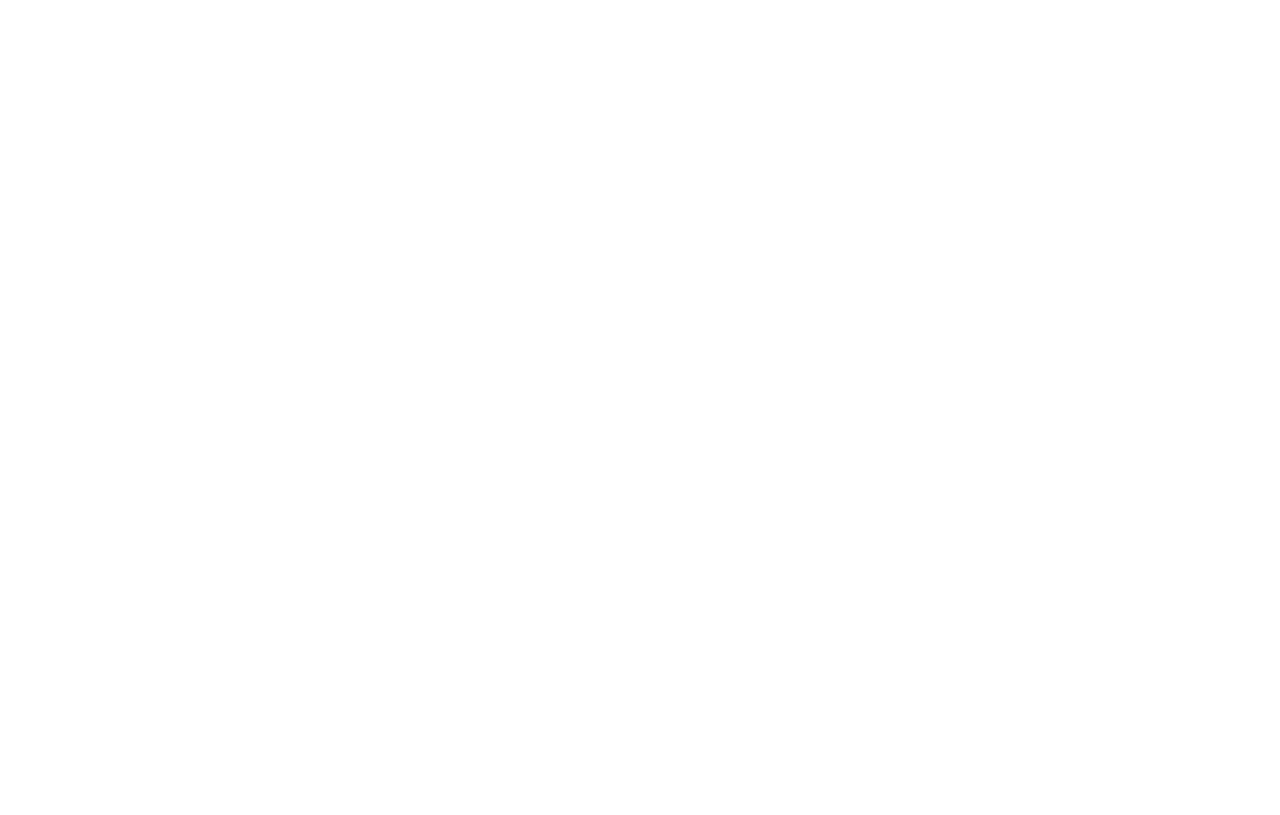
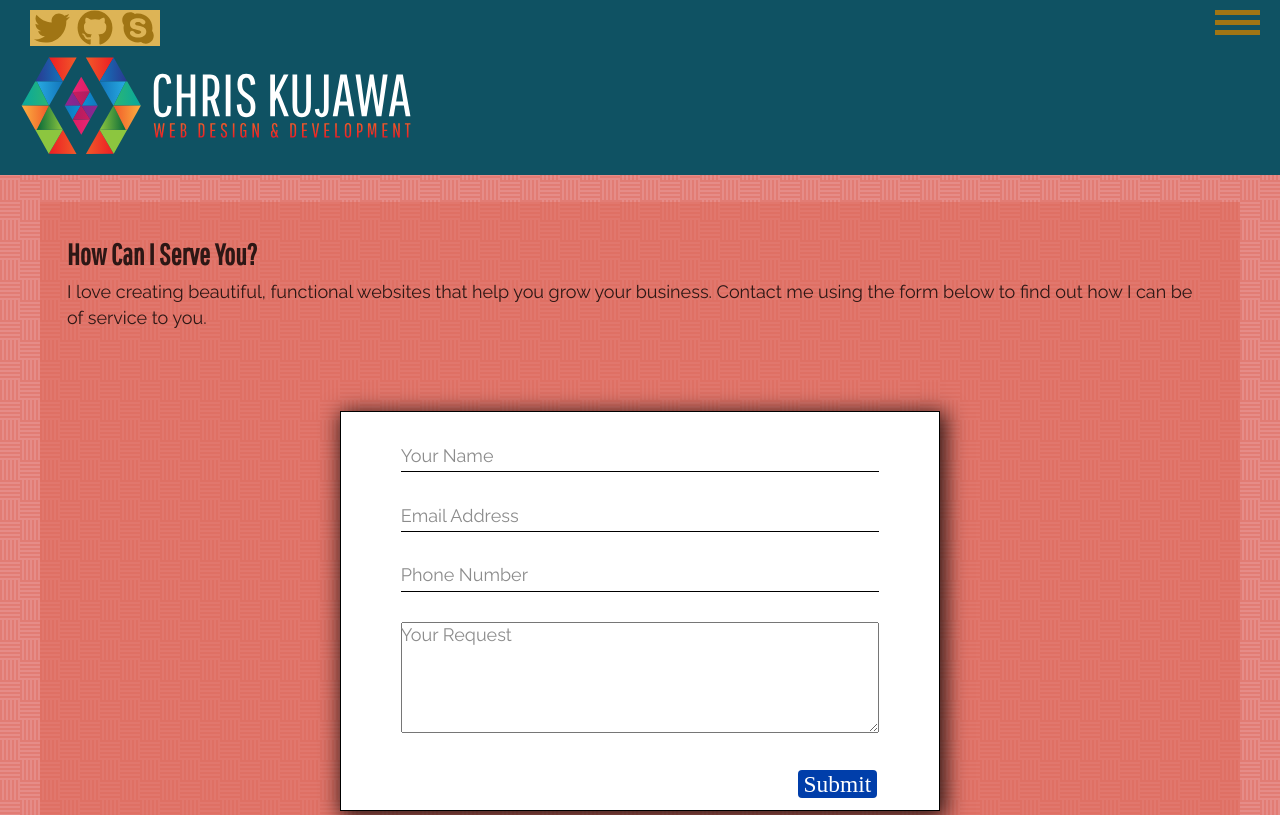
Before and after one commit to ckujawa/portfolio_site, a Gatsby site: page /contact in a window 1280 px wide. Before the commit this address had no page. Shown: the top 815 px of the page. Built offline with nearby package versions, Linux system fonts and the light colour scheme; Gatsby itself is replaced by a stand-in of ours; some packages are replaced by stand-ins of ours.

Commit message:
added Netlify connected form and made some minor tweaks based on lighthouse test results

```diff
--- a/gatsby-config.js
+++ b/gatsby-config.js
@@ -1,6 +1,6 @@
 module.exports = {
   siteMetadata: {
-    title: '',
+    title: 'Chris Kujawa Development',
     logo: `${__dirname}/content/img/logo.png`,
   },
   plugins: ['gatsby-plugin-react-helmet',
--- /dev/null
+++ b/src/components/contact_form.js
@@ -0,0 +1,115 @@
+import React from 'react'
+import styled from 'styled-components'
+
+const FormWrapper = styled.div`
+    margin-top: 3rem;
+    position: relative;
+    width: 400px;
+    background-color: white;
+    margin-left: auto;
+    margin-right: auto;
+    height: 400px;
+    width: 600px;
+    border: 1px solid black;
+    box-shadow: 3px 4px 20px 3px;
+    padding: 0;
+`
+
+const FieldContainer = styled.div`
+    font-size: 1em;
+    position: relative;
+    width: 80%;
+    margin: 1.7em auto;
+
+    input{
+        width: 100%;
+        border: none;
+        border-bottom: 1px solid black;
+    }
+
+    input:focus{
+    outline: none;
+    border-bottom: 2px solid #003EAA;
+    transition: 0.4s ease all;
+    -moz-transition: 0.4s ease all;
+    -webkit-transition: 0.4s ease all;
+    }
+
+    input:focus + label, textarea:focus + label{
+    font-size: .8em;
+    color: #595959;
+    position: absolute;
+    left: 0;
+    top: -1.7em;
+    transition: 0.4s ease all;
+    -moz-transition: 0.4s ease all;
+    -webkit-transition: 0.4s ease all;
+    }
+
+    input:valid + label, textarea:valid + label{
+    font-size: .8em;
+    color: #595959;
+    position: absolute;
+    left: 0;
+    top: -1.7em;
+    }
+
+    label{
+    color: #8c8c8c;
+    position: absolute;
+    left: 0;
+    top: 0;
+    }
+
+    textarea{
+    width: 100%
+    }
+
+    textarea:focus{
+    outline: none;
+    border: 2px solid #003EAA;
+    transition: 0.4s ease all;
+    -moz-transition: 0.4s ease all;
+    -webkit-transition: 0.4s ease all;
+    }
+
+
+    button {
+        font-family: 'Lobster+Two', cursive;
+        font-size: 1.3em;
+        background-color: #003EAA;
+        color: white;
+        border: none;
+        border-radius: 4px;
+        position: absolute;
+        right: 2px;
+    }
+`
+
+const ContactForm = () => (
+    <FormWrapper>
+        <form name="contact" method="POST" netlify>
+            <FieldContainer>
+                <input type="text" name="name" id="name" required />
+                <label for="name">Your Name</label>
+            </FieldContainer>
+            <FieldContainer>
+                <input id="email" name="email" type="email" required />
+                <label for="email">Email Address</label>
+            </FieldContainer>
+            <FieldContainer>
+                <input id="phone" name="phone" type="tel" required />
+                <label for="phone">Phone Number</label>
+            </FieldContainer>
+            <FieldContainer>
+                <textarea id="request" name="request" rows="4" columns="50" required />
+                <label for="request">Your Request</label>
+            </FieldContainer>
+            <FieldContainer>
+                <button type="submit">Submit</button>
+            </FieldContainer>
+        </form>
+    </FormWrapper>
+)
+
+export default ContactForm
--- a/src/components/layout.js
+++ b/src/components/layout.js
@@ -23,8 +23,9 @@
           meta={[
             { name: 'description', content: 'The portfolio and blog of Chris Kujawa, a full-stack web developer specializing in creating blazingly fast e-commerce sites with Gatsby and React JS.' },
             { name: 'keywords', content: 'web development, web developer, ecommerce development, ecommerce website design, ecommerce website development, ecommerce website developer, ecommerce website, custom ecommerce website, GatsbyJS, GatsbyJS Development, GatsbyJS website, Gatsby ecommerce, ReactJS, React developer' },
-          ]}
-        />
+          ]}>
+          <html lang="en" />
+        </Helmet>
         <Header siteTitle={data.site.siteMetadata.title} />
         <div
           style={{
@@ -35,7 +36,7 @@
             margin: '0 auto',
             maxWidth: 1200,
             padding: '1.5rem',
-            paddingTop: 0,
+            paddingTop: '2rem',
             backgroundColor: '#dd655688'
           }}
         >
--- a/src/components/navigator.js
+++ b/src/components/navigator.js
@@ -57,6 +57,7 @@
             <a href="/" className="menu-item" id="home">Home</a>
             <a href="/blog" className="menu-item" id="blog">Blog</a>
             <a href="/work" className="menu-item" id="work">Work</a>
+            <a href="/contact" className="menu-item" id="contact">Contact</a>
         </Menu>
-    </StyledBurgerMenu>
+    </StyledBurgerMenu >
 )
--- /dev/null
+++ b/src/pages/contact.js
@@ -0,0 +1,11 @@
+import React from 'react';
+import ContactForm from '../components/contact_form';
+import Layout from "../components/layout"
+
+export default () => (
+    <Layout>
+        <h2>How Can I Serve You?</h2>
+        <p>I love creating beautiful, functional websites that help you grow your business. Contact me using the form below to find out how I can be of service to you.</p>
+        <ContactForm></ContactForm>
+    </Layout>
+)
```
